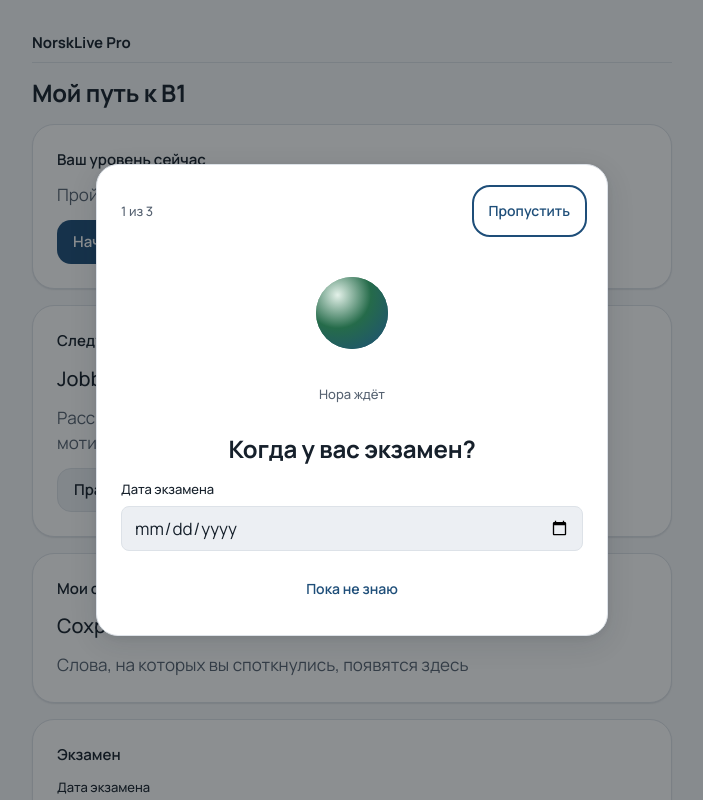
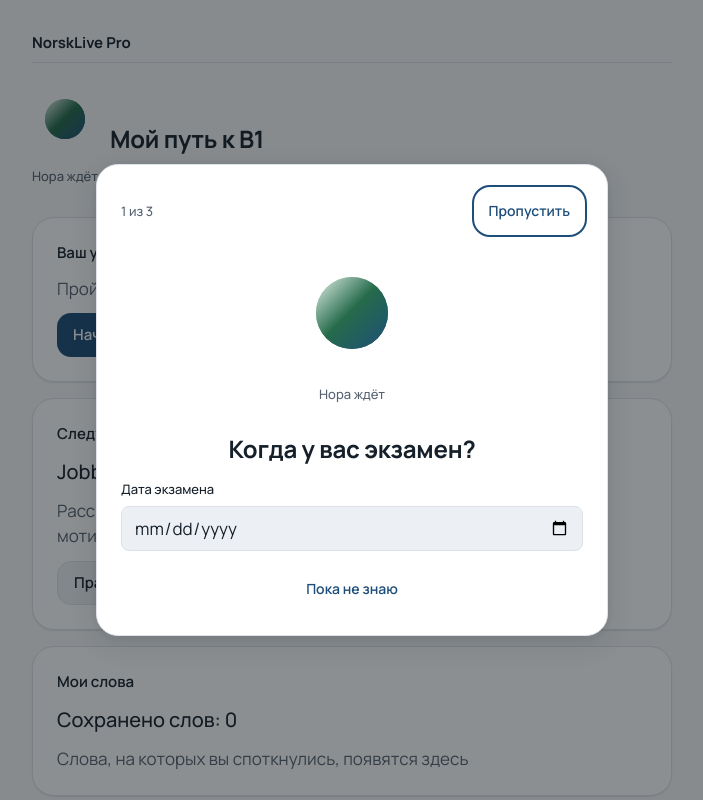
Before and after one commit to mironenkokonstantin1984-netizen/norsklive-pro-saas, a Next.js app: page / in a window 1280 px wide. Shown: the top 800 px of the page, without its empty margins (288-991 px from the left). Built offline with nearby package versions, Linux system fonts and the light colour scheme.

Commit message:
feat(home): place Nora sm beside title and flatten orb gradient to soft blend

```diff
--- a/src/components/companion/nora.css
+++ b/src/components/companion/nora.css
@@ -13,10 +13,10 @@
   align-items: center;
   justify-content: center;
   border-radius: var(--radius-pill);
-  background: radial-gradient(
-    circle at 30% 25%,
+  background: linear-gradient(
+    135deg,
     var(--success-soft) 0%,
-    var(--success) 45%,
+    var(--success) 48%,
     var(--primary) 100%
   );
   transition: transform var(--duration-fast) var(--ease-standard);
@@ -25,7 +25,7 @@
 .nora-orb-sm {
   width: 2.5rem;
   height: 2.5rem;
-  margin-block: var(--space-2);
+  margin-block: var(--space-1);
 }
 
 .nora-orb-md {
@@ -44,32 +44,10 @@
   width: 100%;
   height: 100%;
   border-radius: var(--radius-pill);
-  background: radial-gradient(
-    circle at 30% 25%,
+  background: linear-gradient(
+    135deg,
     var(--success-soft) 0%,
-    var(--success) 45%,
-    var(--primary) 100%
-  );
-}
-
-@media (prefers-color-scheme: dark) {
-  :root:not([data-theme="light"]):not([data-theme="contrast"]) .nora-orb,
-  :root:not([data-theme="light"]):not([data-theme="contrast"]) .nora-core {
-    background: radial-gradient(
-      circle at 30% 25%,
-      var(--ink) 0%,
-      var(--success) 45%,
-      var(--primary) 100%
-    );
-  }
-}
-
-:root[data-theme="dark"] .nora-orb,
-:root[data-theme="dark"] .nora-core {
-  background: radial-gradient(
-    circle at 30% 25%,
-    var(--ink) 0%,
-    var(--success) 45%,
+    var(--success) 48%,
     var(--primary) 100%
   );
 }
--- a/src/components/path/PathHome.tsx
+++ b/src/components/path/PathHome.tsx
@@ -9,6 +9,7 @@ import {
   type PathPrefs
 } from '../../lib/path/storage';
 import { nextSituation } from '../../lib/path/situations';
+import { Nora } from '../companion/Nora';
 import { FirstRun } from './FirstRun';
 import './path.css';
 
@@ -64,6 +65,7 @@ export function PathHome({ authEnabled = false, userEmail = null }: PathHomeProp
         </div>
 
         <header className="path-header">
+          <Nora state="idle" size="sm" />
           <h1 className="path-title t-title">{`Мой путь к ${prefs.targetLevel}`}</h1>
         </header>
 
--- a/src/components/path/path.css
+++ b/src/components/path/path.css
@@ -43,8 +43,9 @@
 
 .path-header {
   display: flex;
-  flex-direction: column;
-  gap: var(--space-2);
+  flex-direction: row;
+  align-items: center;
+  gap: var(--space-3);
 }
 
 .path-title {
```
